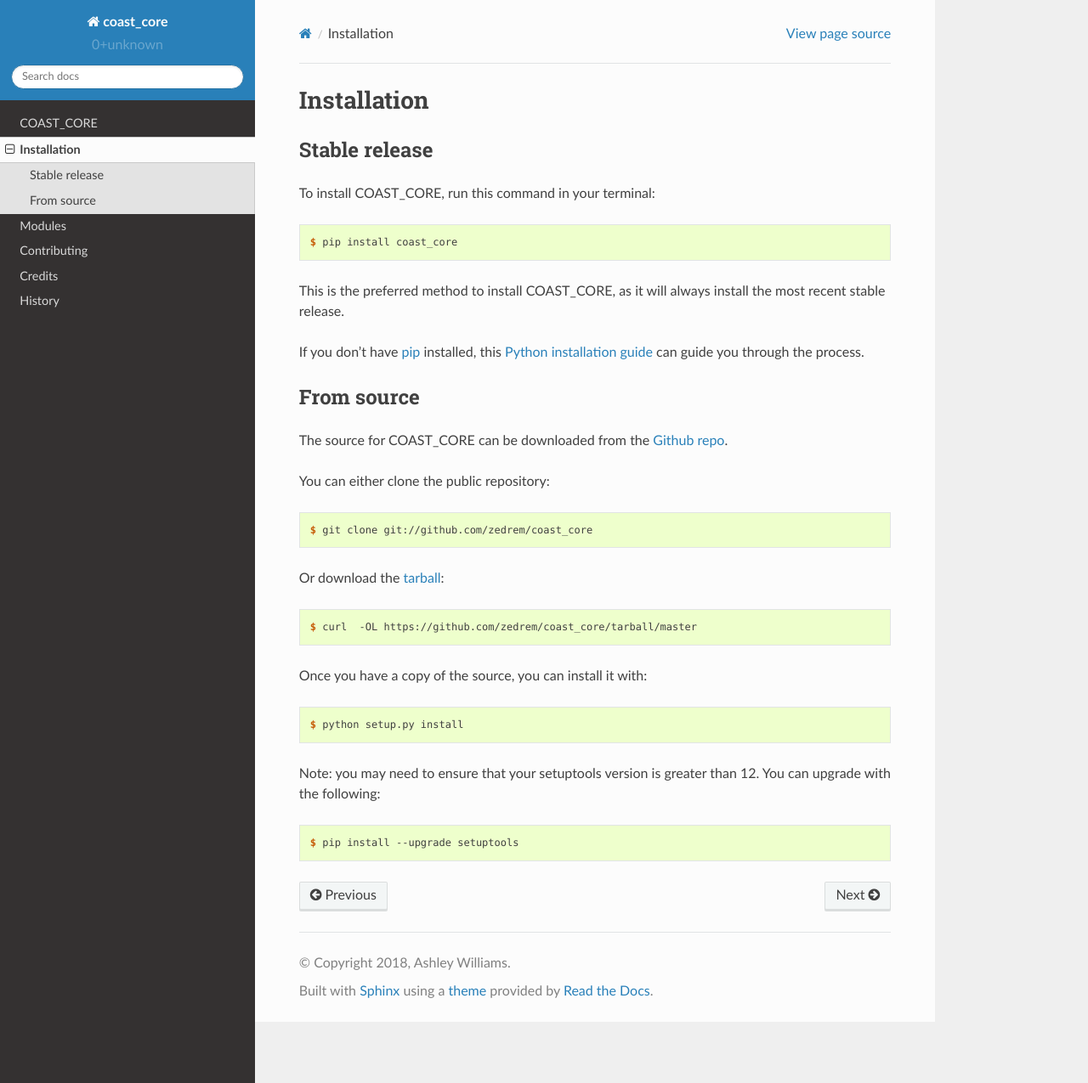
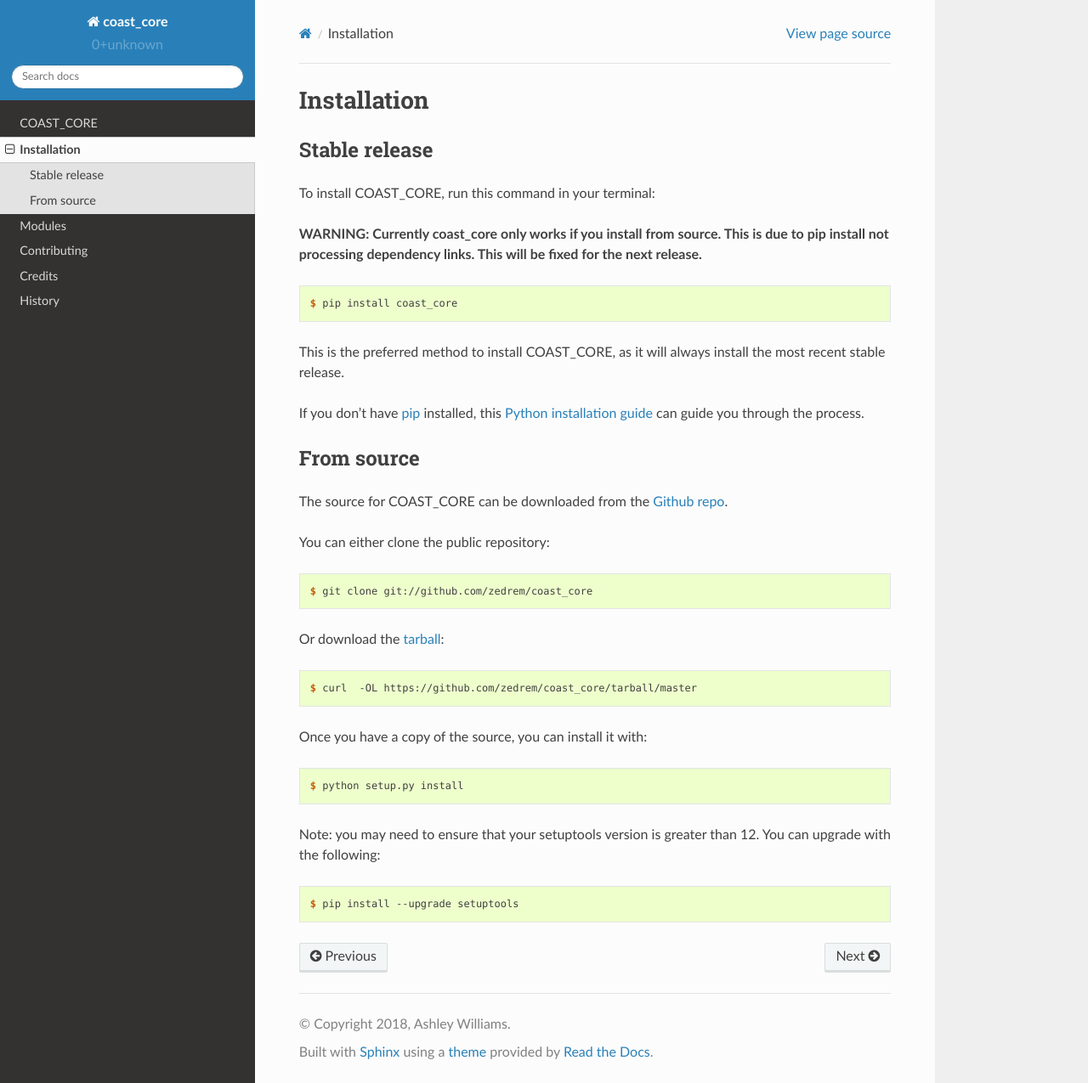
Before and after one commit to serenpa/coast_core, a Sphinx documentation site: the page built from docs/source/installation.rst, in a window 1280 px wide and 1275 px high. Shown: the whole window at 85% size. Built offline with Sphinx 7.4.7 and the Read the Docs theme 2.0.0, drawn with Linux system fonts in a browser that asks for light colours.

Commit message:
Updated documentation

```diff
--- a/README.rst
+++ b/README.rst
@@ -50,7 +50,7 @@
 
 To install COAST_CORE, run this command in your terminal:
 
-** WARNING: Currently coast_core only works if you install from source. This is due to pip install not processing dependency links. This will be fixed for the next release. **
+**WARNING: Currently coast_core only works if you install from source. This is due to pip install not processing dependency links. This will be fixed for the next release.**
 
 .. code-block:: console
 
--- a/docs/source/installation.rst
+++ b/docs/source/installation.rst
@@ -9,6 +9,8 @@
 --------------
 
 To install COAST_CORE, run this command in your terminal:
+
+**WARNING: Currently coast_core only works if you install from source. This is due to pip install not processing dependency links. This will be fixed for the next release.**
 
 .. code-block:: console
 
```
